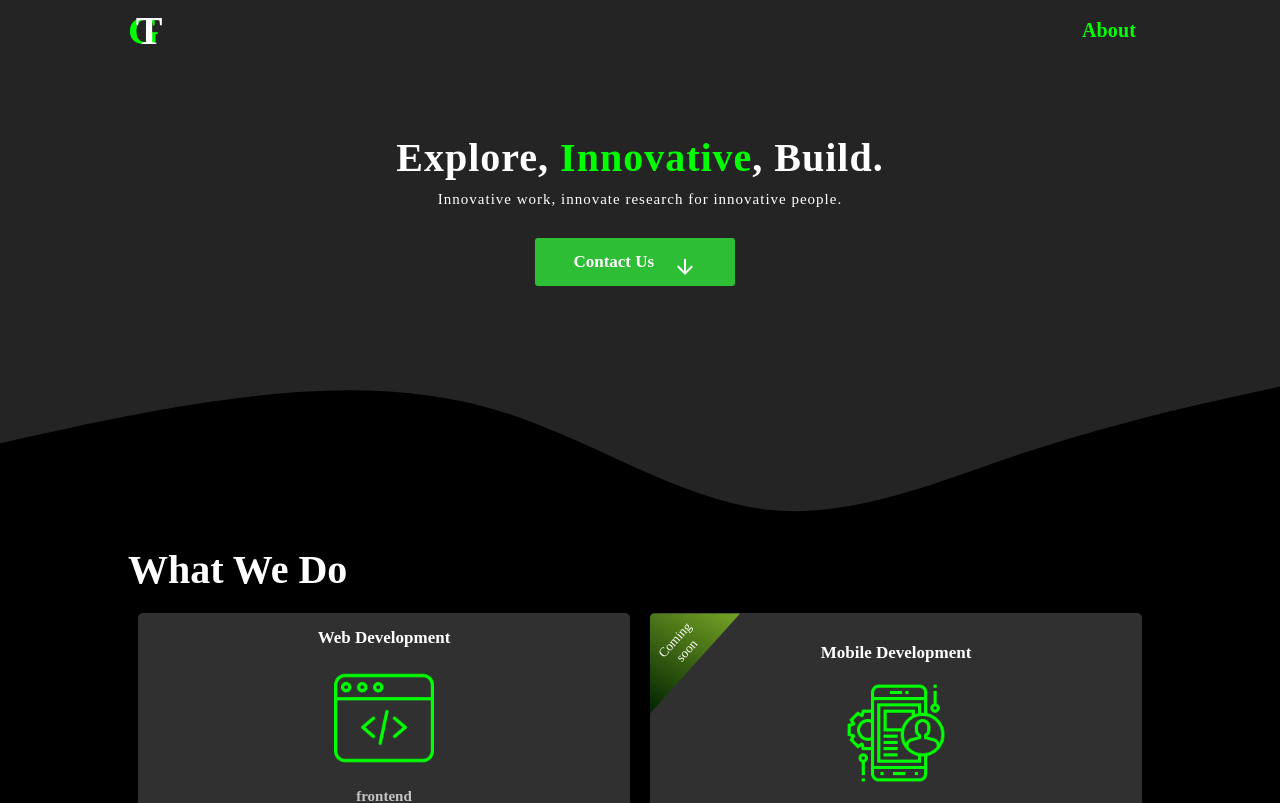
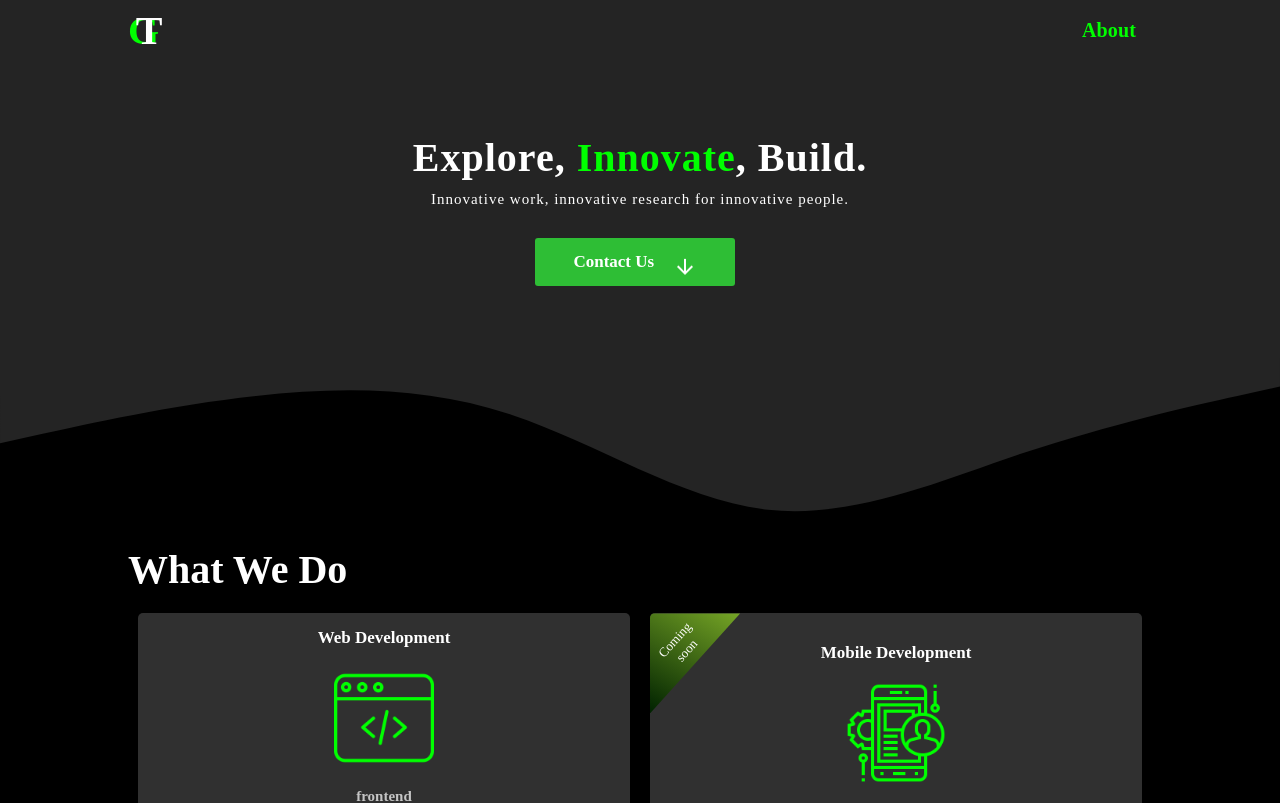
Before and after one commit to ankuobed/genetech, a React (Create React App) app: page / in a window 1280 px wide. Shown: the top 803 px of the page. Built offline with nearby package versions, Linux system fonts and the light colour scheme; a web font is replaced by a local one.

Commit message:
corrected content in hero

```diff
--- a/src/components/Home.js
+++ b/src/components/Home.js
@@ -18,7 +18,7 @@ import cyberImg from '../images/cyber.png'
 export const aboutRef = createRef()
 
 function scrollToContent(content) {
-    content.current.scrollIntoView({ behavior: 'smooth', block: 'center'})
+    content.current.scrollIntoView({ behavior: 'smooth', block: 'center' })
 }
 
 const Home = () => {
@@ -28,11 +28,11 @@ const Home = () => {
     return (
 
         <div className='home'>
-            <Header/>
+            <Header />
 
             <div className='hero'>
-                <h1>Explore, <span>Innovative</span>, Build.</h1>
-                <p>Innovative work, innovate research for innovative people.</p>
+                <h1>Explore, <span>Innovate</span>, Build.</h1>
+                <p>Innovative work, innovative research for innovative people.</p>
                 <div className='hero__actions'>
                     <button onClick={() => scrollToContent(contactRef)} className='hero__actionContact'>Contact Us <ArrowDownward /> </button>
                 </div>
```
Also changed, not shown: 9 other files (tests, documents, lock files or other folders). Lines whose indentation alone changed are shown as unchanged.
